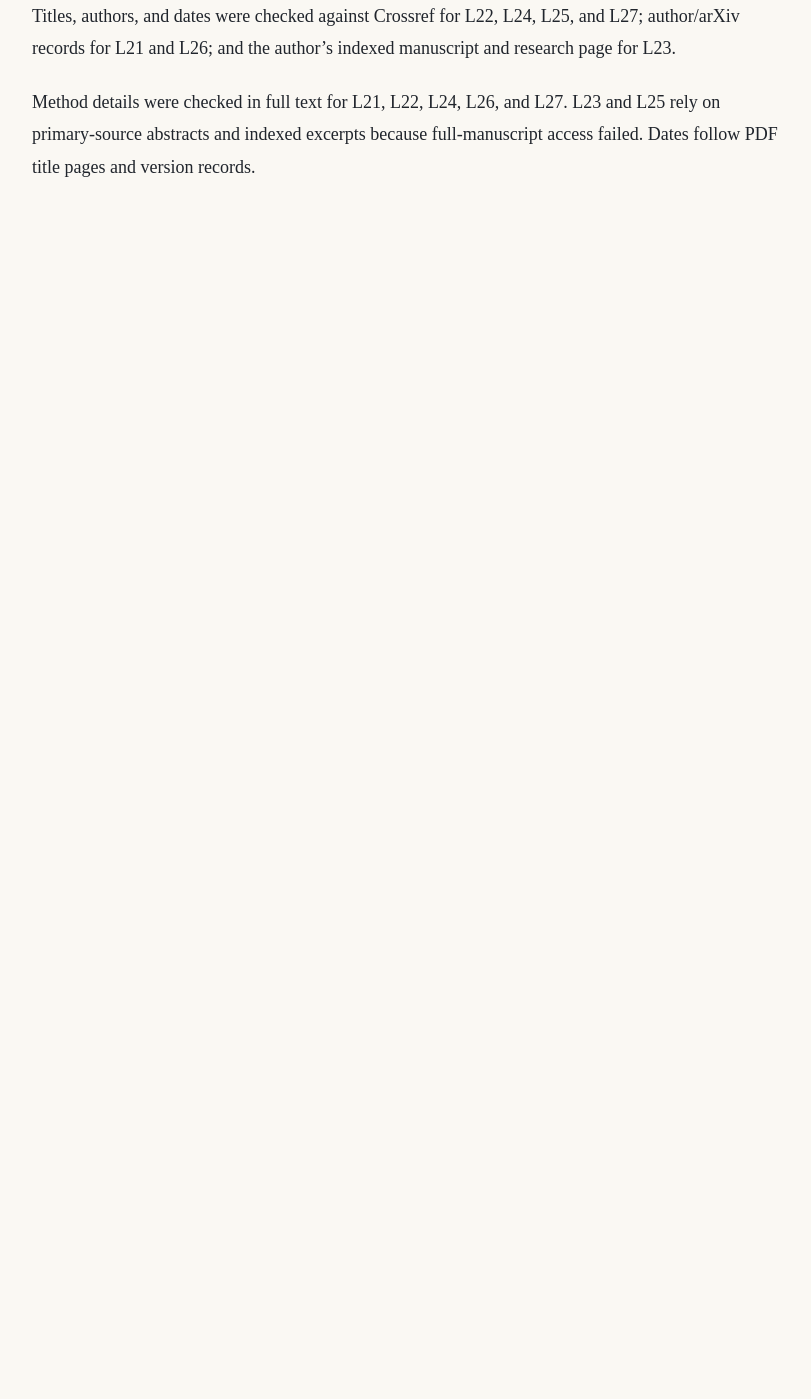
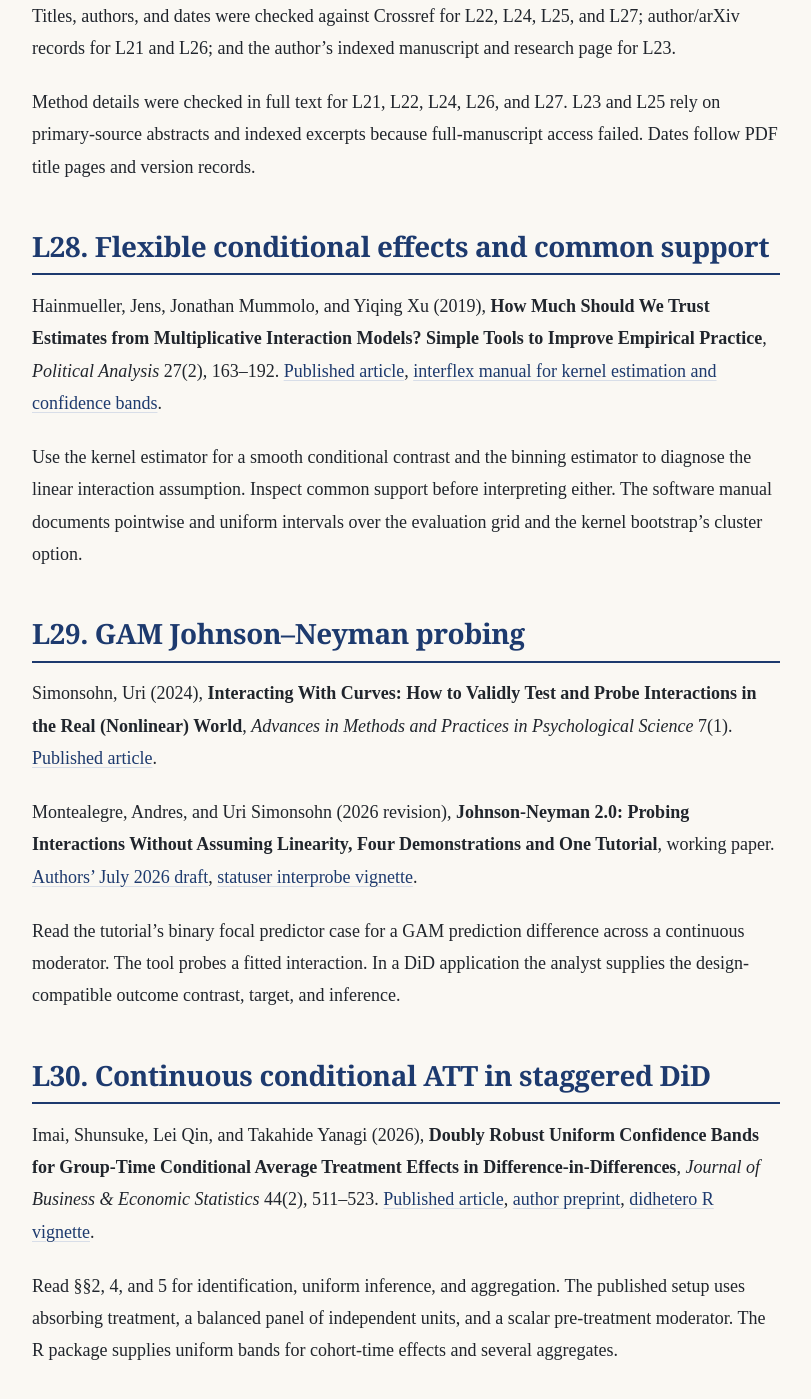
Before and after one commit to KaiGu2024/KaiGu2024.github.io, a Jekyll site: the page built from docs/skills/did/references/literature.md, in a window 1280 px wide and 1400 px high, scrolled down 11156 px. Shown: the whole window, without its empty margins (234-1045 px from the left). Built offline with Jekyll 4.4.1, drawn with Linux system fonts in a browser that asks for light colours; our own code applies the rules of GitHub Pages for plain Markdown files; before the commit the page ends 11451 px from its top, so only the background shows below that.

Commit message:
add continuous moderator inference to the did skill

```diff
--- a/docs/skills/did/references/literature.md
+++ b/docs/skills/did/references/literature.md
@@ -186,3 +186,23 @@ Checked **November 1, 2026**: six estimation options and one inference reference
 Titles, authors, and dates were checked against Crossref for L22, L24, L25, and L27; author/arXiv records for L21 and L26; and the author's indexed manuscript and research page for L23.
 
 Method details were checked in full text for L21, L22, L24, L26, and L27. L23 and L25 rely on primary-source abstracts and indexed excerpts because full-manuscript access failed. Dates follow PDF title pages and version records.
+
+## L28. Flexible conditional effects and common support
+
+Hainmueller, Jens, Jonathan Mummolo, and Yiqing Xu (2019), **How Much Should We Trust Estimates from Multiplicative Interaction Models? Simple Tools to Improve Empirical Practice**, *Political Analysis* 27(2), 163–192. [Published article](https://doi.org/10.1017/pan.2018.46), [interflex manual for kernel estimation and confidence bands](https://yiqingxu.org/packages/interflex/02_classic.html#kernel-estimator).
+
+Use the kernel estimator for a smooth conditional contrast and the binning estimator to diagnose the linear interaction assumption. Inspect common support before interpreting either. The software manual documents pointwise and uniform intervals over the evaluation grid and the kernel bootstrap's cluster option.
+
+## L29. GAM Johnson–Neyman probing
+
+Simonsohn, Uri (2024), **Interacting With Curves: How to Validly Test and Probe Interactions in the Real (Nonlinear) World**, *Advances in Methods and Practices in Psychological Science* 7(1). [Published article](https://doi.org/10.1177/25152459231207787).
+
+Montealegre, Andres, and Uri Simonsohn (2026 revision), **Johnson-Neyman 2.0: Probing Interactions Without Assuming Linearity, Four Demonstrations and One Tutorial**, working paper. [Authors' July 2026 draft](https://urisohn.com/sohn_files/papers/46.pdf), [statuser interprobe vignette](https://cran.r-project.org/web/packages/statuser/vignettes/interprobe.html).
+
+Read the tutorial's binary focal predictor case for a GAM prediction difference across a continuous moderator. The tool probes a fitted interaction. In a DiD application the analyst supplies the design-compatible outcome contrast, target, and inference.
+
+## L30. Continuous conditional ATT in staggered DiD
+
+Imai, Shunsuke, Lei Qin, and Takahide Yanagi (2026), **Doubly Robust Uniform Confidence Bands for Group-Time Conditional Average Treatment Effects in Difference-in-Differences**, *Journal of Business & Economic Statistics* 44(2), 511–523. [Published article](https://doi.org/10.1080/07350015.2025.2541719), [author preprint](https://arxiv.org/html/2305.02185v4), [didhetero R vignette](https://tkhdyanagi.github.io/didhetero/articles/didhetero.html).
+
+Read §§2, 4, and 5 for identification, uniform inference, and aggregation. The published setup uses absorbing treatment, a balanced panel of independent units, and a scalar pre-treatment moderator. The R package supplies uniform bands for cohort-time effects and several aggregates.
```
Also changed, not shown: AGENTS.md (+1 -1 lines), docs/skills/did/SKILL.md (+6 -4 lines), docs/skills/did/guidance/continuous-moderators.md (added, +29 -0 lines), docs/skills/did/guidance/null-and-heterogeneous-effects.md (+1 -1 lines).
